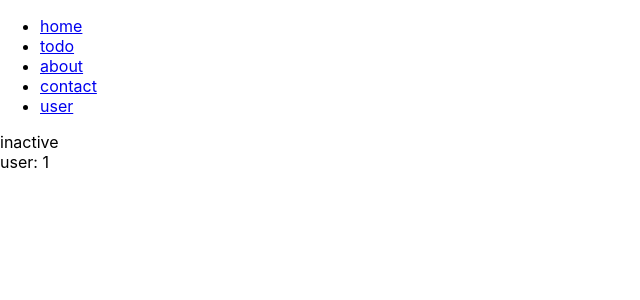
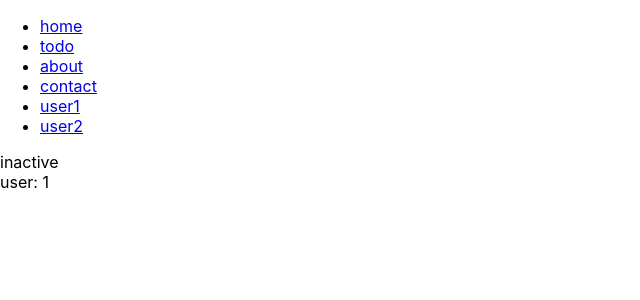
Before and after one commit to Iamsuler/react-to-do, a React (Create React App) app: page /user/1 in a window 1280 px wide. Shown: the top 300 px of the page, without its empty margins (0-640 px from the left). Built offline with nearby package versions, Linux system fonts and the light colour scheme; what redux-immutable would draw is missing.

Commit message:
离散路由

```diff
--- a/src/App.js
+++ b/src/App.js
@@ -23,7 +23,9 @@ class App extends Component {
               path="/contact"
               children={ (props) => <div>{ props.match ? 'active' : 'inactive' }</div> }
             />
-            <Route path="/user/:id" component={ User }></Route>
+            {/* 一切皆组件，离散路由 */}
+            <Route path="/user" component={ User }></Route>
+            {/* <Route path="/user/:id" component={ User }></Route> */}
             {/* <Route path="/" component={ Home }></Route> */}
           {/* </Switch> */}
         </div>
--- a/src/components/Nav.js
+++ b/src/components/Nav.js
@@ -9,7 +9,8 @@ class Nav extends Component {
         <li><Link to="/todo">todo</Link></li>
         <li><Link to="/about">about</Link></li>
         <li><Link to="/contact">contact</Link></li>
-        <li><Link to="/user/1">user</Link></li>
+        <li><Link to="/user/1">user1</Link></li>
+        <li><Link to="/user/2">user2</Link></li>
       </ul>
     );
   }
--- a/src/pages/User.js
+++ b/src/pages/User.js
@@ -1,11 +1,13 @@
 import React, { Component } from 'react';
+import { Route } from 'react-router-dom'
+import UserDetail from './UserDetail'
 
 class User extends Component {
   render() {
     const { match } = this.props
     return (
       <div>
-        user: { match.params.id }
+        <Route path={ `${match.path}/:id` } component={ UserDetail } />
       </div>
     );
   }
--- /dev/null
+++ b/src/pages/UserDetail.js
@@ -0,0 +1,14 @@
+import React, { Component } from 'react';
+
+class UserDetail extends Component {
+  render() {
+    const { match } = this.props
+    return (
+      <div>
+        user: { match.params.id }
+      </div>
+    );
+  }
+}
+
+export default UserDetail;
```
